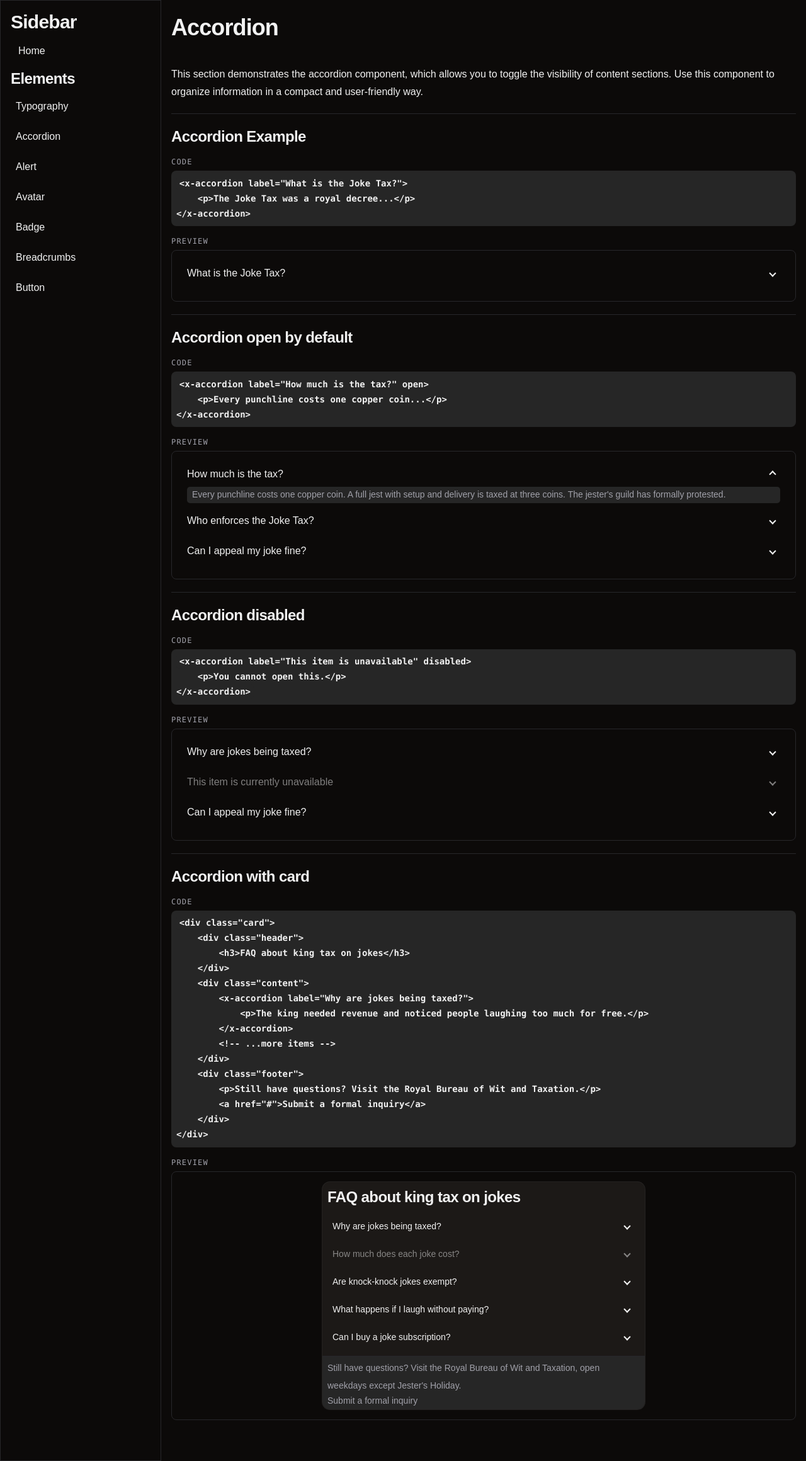
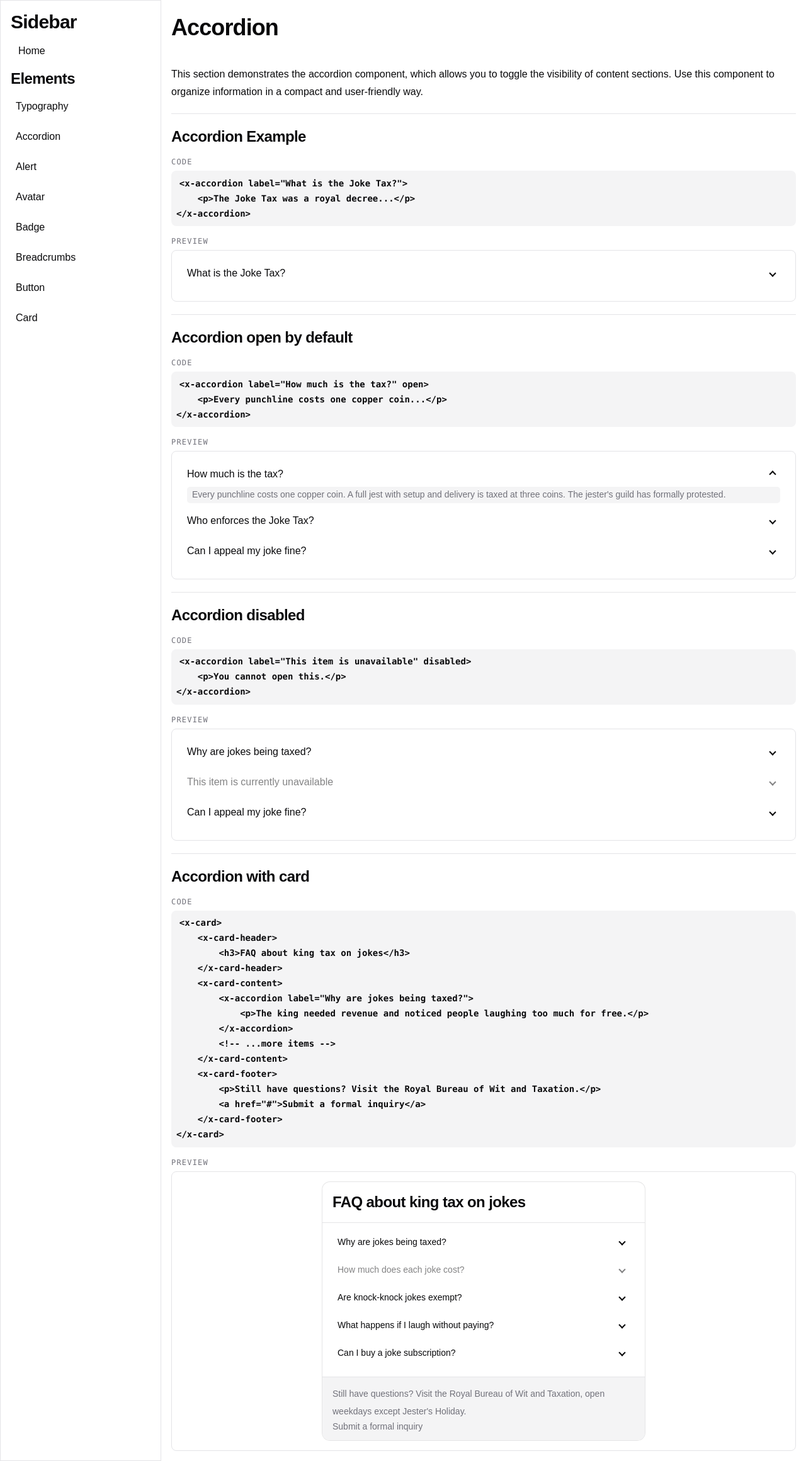
Before and after one commit to elvinsavio/FAHT-stack, a Flask app: page /accordion in a window 1280 px wide. Shown: the whole page at 63% size. Run offline with Flask 3, Linux system fonts and the light colour scheme.

Commit message:
refactor card to a web-component

```diff
--- a/app.py
+++ b/app.py
@@ -41,6 +41,11 @@
         description="Interactive button with default, outline, destructive, ghost, secondary, and link variants.",
         link="/button",
     ),
+    Element(
+        name="Card",
+        description="A surface container for grouped content with optional header, content, and footer sections.",
+        link="/card",
+    ),
 ]
 
 
--- a/static/css/output.css
+++ b/static/css/output.css
@@ -227,6 +227,24 @@
   .row-span-2 {
     grid-row: span 2 / span 2;
   }
+  .container {
+    width: 100%;
+    @media (width >= 40rem) {
+      max-width: 40rem;
+    }
+    @media (width >= 48rem) {
+      max-width: 48rem;
+    }
+    @media (width >= 64rem) {
+      max-width: 64rem;
+    }
+    @media (width >= 80rem) {
+      max-width: 80rem;
+    }
+    @media (width >= 96rem) {
+      max-width: 96rem;
+    }
+  }
   .mx-auto {
     margin-inline: auto;
   }
@@ -259,6 +277,9 @@
     width: 100%;
     height: 100%;
   }
+  .h-40 {
+    height: calc(var(--spacing) * 40);
+  }
   .h-screen {
     height: 100vh;
   }
@@ -267,6 +288,9 @@
   }
   .w-full {
     width: 100%;
+  }
+  .max-w-80 {
+    max-width: calc(var(--spacing) * 80);
   }
   .max-w-lg {
     max-width: var(--container-lg);
@@ -336,9 +360,20 @@
   .rounded-lg {
     border-radius: var(--radius-lg);
   }
+  .rounded-xl {
+    border-radius: var(--radius-xl);
+  }
   .border {
     border-style: var(--tw-border-style);
     border-width: 1px;
+  }
+  .border-t {
+    border-top-style: var(--tw-border-style);
+    border-top-width: 1px;
+  }
+  .border-b {
+    border-bottom-style: var(--tw-border-style);
+    border-bottom-width: 1px;
   }
   .border-border {
     border-color: var(--color-border);
@@ -388,8 +423,17 @@
   .px-3 {
     padding-inline: calc(var(--spacing) * 3);
   }
+  .px-4 {
+    padding-inline: calc(var(--spacing) * 4);
+  }
   .py-2 {
     padding-block: calc(var(--spacing) * 2);
+  }
+  .py-3 {
+    padding-block: calc(var(--spacing) * 3);
+  }
+  .py-4 {
+    padding-block: calc(var(--spacing) * 4);
   }
   .text-center {
     text-align: center;
@@ -464,12 +508,22 @@
   .opacity-50 {
     opacity: 50%;
   }
+  .ring-1 {
+    --tw-ring-shadow: var(--tw-ring-inset,) 0 0 0 calc(1px + var(--tw-ring-offset-width)) var(--tw-ring-color, currentcolor);
+    box-shadow: var(--tw-inset-shadow), var(--tw-inset-ring-shadow), var(--tw-ring-offset-shadow), var(--tw-ring-shadow), var(--tw-shadow);
+  }
   .ring-2 {
     --tw-ring-shadow: var(--tw-ring-inset,) 0 0 0 calc(2px + var(--tw-ring-offset-width)) var(--tw-ring-color, currentcolor);
     box-shadow: var(--tw-inset-shadow), var(--tw-inset-ring-shadow), var(--tw-ring-offset-shadow), var(--tw-ring-shadow), var(--tw-shadow);
   }
   .ring-background {
     --tw-ring-color: var(--color-background);
+  }
+  .ring-foreground\/10 {
+    --tw-ring-color: color-mix(in srgb, hsl(240 10% 3.9%) 10%, transparent);
+    @supports (color: color-mix(in lab, red, red)) {
+      --tw-ring-color: color-mix(in oklab, var(--color-foreground) 10%, transparent);
+    }
   }
   .outline {
     outline-style: var(--tw-outline-style);
@@ -1015,36 +1069,8 @@
     }
   }
 }
-.card {
-  display: flex;
-  width: 100%;
-  flex-direction: column;
-  overflow: hidden;
-  border-radius: var(--radius-xl);
-  background-color: var(--color-card);
-  font-size: var(--text-sm);
-  line-height: var(--tw-leading, var(--text-sm--line-height));
-  color: var(--color-card-foreground);
-  --tw-ring-shadow: var(--tw-ring-inset,) 0 0 0 calc(1px + var(--tw-ring-offset-width)) var(--tw-ring-color, currentcolor);
-  box-shadow: var(--tw-inset-shadow), var(--tw-inset-ring-shadow), var(--tw-ring-offset-shadow), var(--tw-ring-shadow), var(--tw-shadow);
-  --tw-ring-color: color-mix(in srgb, hsl(240 10% 3.9%) 10%, transparent);
-  @supports (color: color-mix(in lab, red, red)) {
-    --tw-ring-color: color-mix(in oklab, var(--color-foreground) 10%, transparent);
-  }
-  .header, .content, .footer {
-    padding-inline: calc(var(--spacing) * 2);
-    padding-block: calc(var(--spacing) * 1);
-  }
-  .header {
-    padding-block: calc(var(--spacing) * 2);
-  }
-  .footer {
-    border-top-style: var(--tw-border-style);
-    border-top-width: 1px;
-    border-color: var(--color-border);
-    background-color: var(--color-muted);
-    color: var(--color-muted-foreground);
-  }
+x-card-content p {
+  margin-top: calc(var(--spacing) * 0) !important;
 }
 @property --tw-translate-x {
   syntax: "*";
--- /dev/null
+++ b/static/js/card.js
@@ -0,0 +1,31 @@
+class XCard extends HTMLElement {
+    connectedCallback() {
+        this.classList.add(
+            'ring-foreground/10', 'bg-card', 'text-card-foreground',
+            'flex', 'flex-col', 'overflow-hidden', 'rounded-xl', 'text-sm', 'ring-1', 'w-full'
+        );
+    }
+}
+
+class XCardHeader extends HTMLElement {
+    connectedCallback() {
+        this.classList.add('block', 'px-4', 'py-4', 'border-b', 'border-border', 'font-semibold');
+    }
+}
+
+class XCardContent extends HTMLElement {
+    connectedCallback() {
+        this.classList.add('block', 'px-4', 'py-3');
+    }
+}
+
+class XCardFooter extends HTMLElement {
+    connectedCallback() {
+        this.classList.add('block', 'px-4', 'py-3', 'bg-muted', 'text-muted-foreground', 'border-t', 'border-border');
+    }
+}
+
+customElements.define('x-card', XCard);
+customElements.define('x-card-header', XCardHeader);
+customElements.define('x-card-content', XCardContent);
+customElements.define('x-card-footer', XCardFooter);
--- a/templates/base.html
+++ b/templates/base.html
@@ -20,12 +20,7 @@
     {% block head %}{% endblock %}
 </head>
 
-<body class="bg-background text-foreground dark flex">
-    <template id="icon-info">{% include "icons/info.html" %}</template>
-    <template id="icon-success">{% include "icons/success.html" %}</template>
-    <template id="icon-destructive">{% include "icons/destructive.html" %}</template>
-    <template id="icon-warning">{% include "icons/warning.html" %}</template>
-    <template id="icon-cross">{% include "icons/cross.html" %}</template>
+<body class="bg-background text-foreground flex">
     {% include "partials/sidebar.html" %}
     <div class="flex-1 overflow-auto h-screen">
         {% block content %}{% endblock %}
--- a/templates/elements/accordion.html
+++ b/templates/elements/accordion.html
@@ -6,6 +6,7 @@
 
 {% block head %}
     <script src={{ url_for('static', filename='js/accordion.js') }} defer></script>
+    <script src={{ url_for('static', filename='js/card.js') }} defer></script>
 {% endblock %}
 
 {% block content %}
@@ -94,30 +95,30 @@
         <h3>Accordion with card</h3>
         <div class="flex flex-col gap-1.5">
             <span class="text-xs font-mono uppercase tracking-widest text-muted-foreground">Code</span>
-            <pre><code>&lt;div class="card"&gt;
-    &lt;div class="header"&gt;
+            <pre><code>&lt;x-card&gt;
+    &lt;x-card-header&gt;
         &lt;h3&gt;FAQ about king tax on jokes&lt;/h3&gt;
-    &lt;/div&gt;
-    &lt;div class="content"&gt;
+    &lt;/x-card-header&gt;
+    &lt;x-card-content&gt;
         &lt;x-accordion label="Why are jokes being taxed?"&gt;
             &lt;p&gt;The king needed revenue and noticed people laughing too much for free.&lt;/p&gt;
         &lt;/x-accordion&gt;
         &lt;!-- ...more items --&gt;
-    &lt;/div&gt;
-    &lt;div class="footer"&gt;
+    &lt;/x-card-content&gt;
+    &lt;x-card-footer&gt;
         &lt;p&gt;Still have questions? Visit the Royal Bureau of Wit and Taxation.&lt;/p&gt;
         &lt;a href="#"&gt;Submit a formal inquiry&lt;/a&gt;
-    &lt;/div&gt;
-&lt;/div&gt;</code></pre>
+    &lt;/x-card-footer&gt;
+&lt;/x-card&gt;</code></pre>
         </div>
         <div class="flex flex-col gap-1.5">
             <span class="text-xs font-mono uppercase tracking-widest text-muted-foreground">Preview</span>
             <div class="rounded-lg border border-border p-4">
-                <div class="card max-w-lg mx-auto">
-                    <div class="header">
+                <x-card class="max-w-lg mx-auto">
+                    <x-card-header>
                         <h3>FAQ about king tax on jokes</h3>
-                    </div>
-                    <div class="content">
+                    </x-card-header>
+                    <x-card-content>
                         <x-accordion label="Why are jokes being taxed?">
                             <p>The king needed revenue and noticed people laughing too much for free. A royal economist
                                 calculated that the average citizen laughed 47 times a day, which was deemed an untapped
@@ -139,13 +140,13 @@
                             <p>Yes. The Royal Bureau of Wit offers monthly plans starting at 50 coins, which covers unlimited
                                 puns, two slapstick incidents, and one satirical ballad per week.</p>
                         </x-accordion>
-                    </div>
-                    <div class="footer">
+                    </x-card-content>
+                    <x-card-footer>
                         <p>Still have questions? Visit the Royal Bureau of Wit and Taxation, open weekdays except Jester's
                             Holiday.</p>
                         <a href="#" aria-label="Submit a formal inquiry to the Royal Bureau of Wit and Taxation">Submit a formal inquiry</a>
-                    </div>
-                </div>
+                    </x-card-footer>
+                </x-card>
             </div>
         </div>
     </div>
--- a/templates/elements/alert.html
+++ b/templates/elements/alert.html
@@ -5,6 +5,11 @@
 {% endblock %}
 
 {% block head %}
+    <template id="icon-info">{% include "icons/info.html" %}</template>
+    <template id="icon-success">{% include "icons/success.html" %}</template>
+    <template id="icon-destructive">{% include "icons/destructive.html" %}</template>
+    <template id="icon-warning">{% include "icons/warning.html" %}</template>
+    <template id="icon-cross">{% include "icons/cross.html" %}</template>
     <script src={{ url_for('static', filename='js/alert.js') }} defer></script>
 {% endblock %}
 
```
Also changed, not shown: static/css/input.css (+2 -16 lines), templates/elements/card.html (added, +82 -0 lines).
